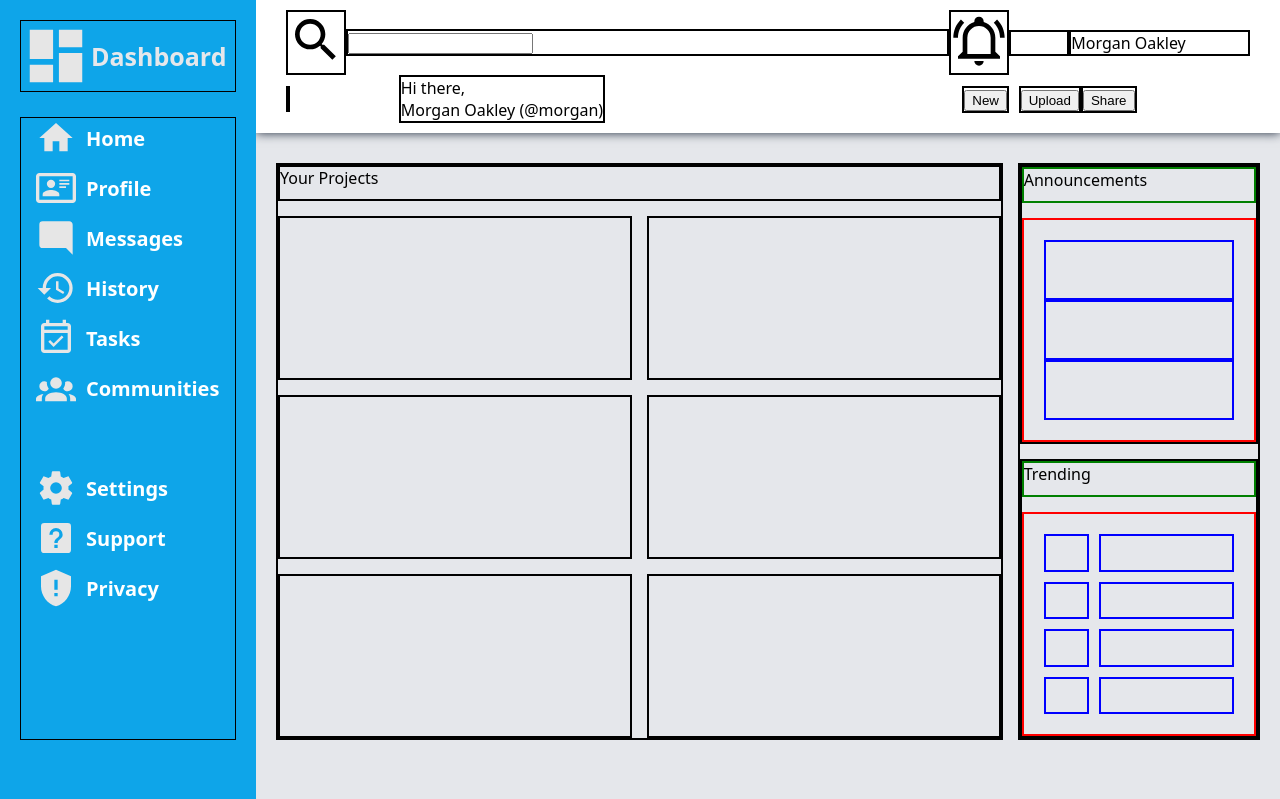
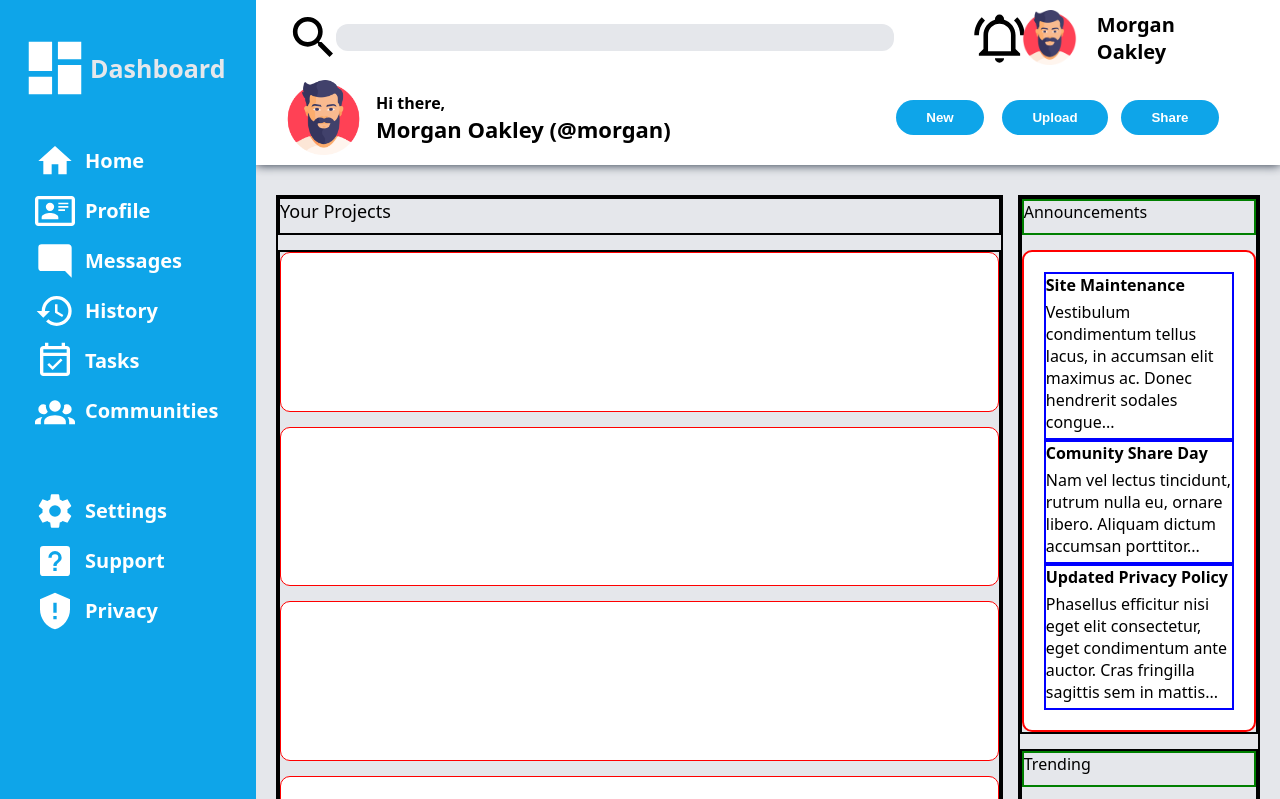
Before and after one commit to Kondorcom/odin_admin_dashboard, a plain HTML site: page index.html in a window 1280 px wide. Shown: the top 799 px of the page. Drawn offline with Linux system fonts and the light colour scheme.

Commit message:
Sidebar and header finished for now

```diff
--- a/index.html
+++ b/index.html
@@ -14,34 +14,34 @@
                 <div>
                     <img class="srch_icon" src="svgs/magnify.svg" alt="">
                 </div>
-                <div>
-                    <input type="text" name="search">
+                <div class="search_bar">
+                    <input class="search_bar" type="text" name="search">
                 </div>
-                <div>
+                <div >
                     <img class="alarm_icon" src="svgs/bell-ring-outline.svg" alt="">
                 </div>
                 <div>
-                    <img class="user_icon_small" src="" alt="">
+                    <img class="user_icon_small" src="avatars/man.png" alt="">
                 </div>
-                <div>
+                <div class="header_first_user">
                     Morgan Oakley
                 </div>
             </div>
             <div class="header_second">
                 <div>
-                    <img class="user_icon_big" src="" alt="">
+                    <img class="user_icon_big" src="avatars/man.png" alt="">
                 </div>
-                <div>
+                <div class="header_welcome">
                     <div>Hi there,</div>
-                    <div>Morgan Oakley (@morgan)</div>
+                    <div class="header_welcome_user">Morgan Oakley (@morgan)</div>
                 </div>
-                <div>
+                <div class="buttons">
                     <button>New</button>
                 </div>
-                <div>
+                <div class="buttons">
                     <button>Upload</button>
                 </div>
-                <div>
+                <div class="buttons">
                     <button>Share</button>
                 </div>
             </div>
@@ -124,23 +124,22 @@
 
             <div class="content">
                 <div class="main_content_title">Your Projects</div>
+                <div class="content_tabs">
                     <div>
 
+                    </div>
+                    <div>
+                    </div>
+                    <div>
                     </div>
                     <div>
 
                     </div>
                     <div>
-
                     </div>
                     <div>
 
                     </div>
-                <div>
-
-                </div>
-                <div>
-
                 </div>
 
 
@@ -152,13 +151,16 @@
                     </div>
                     <div class="announc_content">
                         <div>
-
+                            <h4>Site Maintenance</h4>
+                                <p>Vestibulum condimentum tellus lacus, in accumsan elit maximus ac. Donec hendrerit sodales congue...</p>
                         </div>
                         <div>
-
+                            <h4>Comunity Share Day</h4>
+                                <p>Nam vel lectus tincidunt, rutrum nulla eu, ornare libero. Aliquam dictum accumsan porttitor...</p>
                         </div>
                         <div>
-
+                            <h4>Updated Privacy Policy</h4>
+                                <p>Phasellus efficitur nisi eget elit consectetur, eget condimentum ante auctor. Cras fringilla sagittis sem in mattis...</p>
                         </div>
 
                     </div>
--- a/styles.css
+++ b/styles.css
@@ -17,44 +17,111 @@ body, html {
     /* border: 2px solid black; */
   }
   .header{
+    /* border: 2px solid red; */
     grid-column: 2 / 4;
     box-shadow: 0px 0px 10px #1e293b;
     clip-path: inset(0px 0px -15px 0px);
-    padding: 10px 30px 10px 30px;
+    padding: 10px 60px 10px 30px;
     display: grid;
-
-
+    gap: 15px;
   }
   .header_first{
+    /* border: 2px solid blue; */
     display: grid;
-    grid-template-columns: 1fr 10fr 1fr 1fr 3fr;
-    align-items: center;
+    /* grid-template-columns: 1fr 15fr 1fr 1fr 3fr; */
+    grid-template-columns: minmax(20px, 30px) 15fr minmax(20px, 30px) minmax(45px, 55px) 3fr;
+    grid-template-rows: minmax(30px, 55px);
+    gap: 20px;
+    /* align-items: center; */
+    align-self: center;
     /* justify-items: start; */
 
   }
-  /* img{
-    height: fit-content;
-
-    width: 100%;
-    height: 100%;
-    display: block;
-    object-fit: cover;
-  } */
-  .header_second{
-    display: grid;
-    grid-template-columns: 2fr 10fr 1fr 1fr 3fr;
-    align-items: center;
-    justify-items: start;
+  .header_first > div{
+    /* border: 2px solid black; */
+    display: flex;
+    /* align-items: center; */
 
   }
-  .header_first > div{
-    border: 2px solid black;
+  .search_bar{
+    display: flex;
+    align-items: center;
+  }
+  /* .search_bar{
+    border-radius: 5px;
+
+  } */
+  .header_first input[type=text] {
+    background-color: #e5e7eb;
+    border: none;
+    border-radius: 12px;
+    height: 25px;
+    width: 90%;
+  }
+  .header_first_user{
+    font-size: 20px;
+    font-weight: bold;
+    display: flex;
+    align-items: center;
+  }
+  .user_icon_big{
+    width: 100%;
+    object-fit: contain;
+  }
+
+  .header_second{
+    /* border: 2px solid brown; */
+    display: grid;
+    /* grid-template-columns: 2fr 10fr 1fr 1fr 3fr; */
+    /* grid-template-columns: minmax(50px, 75px) minmax(200px, 6fr) 1fr 1fr 1fr ; */
+    grid-template-columns: minmax(60px, 75px) minmax(200px, 6fr) repeat(3, 100px);
+    grid-template-rows: minmax(30px, 75px);
+    gap: 15px;
+    align-self: center;
+    /* align-items: center; */
+  }
+  .header_second > div{
+    /* border: 2px solid black; */
+    display: flex;
 
   }
 
-  .header_second > div{
-    border: 2px solid black;
+  .header_welcome{
+    display: flex;
+    flex-direction: column;
+    justify-content: center;
   }
+  .header_welcome > div{
+    text-align: left;
+    font-weight: bold;
+  }
+  .header_welcome_user{
+    font-size: 22px;
+
+  }
+  .buttons{
+    display: flex;
+    justify-content: center;
+    align-items: center;
+  }
+  button{
+    border: none;
+    background-color: #0ea5e9;
+    border-radius: 25px;
+
+    padding: 10px 30px 10px 30px;
+    /* padding: 10% 30% 10% 30%; */
+    /* max-width: 100%; */
+    font-weight: bold;
+    color: white;
+  }
+  button:hover {
+    /* background-color: #0ea5e9; */
+    transition: 0.3s;
+    opacity: 0.9;
+    }
+
+
   .sidebar{
     grid-row: 1 / 3;
     background-color: #0ea5e9;
@@ -66,7 +133,7 @@ body, html {
 
   }
   .sidebar > div{
-    border: 1px solid black;
+    /* border: 1px solid black; */
 
   }
   .sidebar_top{
@@ -89,7 +156,7 @@ body, html {
     padding-left: 15px;
 
   }
-  .sidebar_bottom > div{
+  .sidebar_bottom > div{         /*maybe change some gaps*/
     /* border: 1px solid black; */
     display: flex;
     align-items: center;
@@ -99,7 +166,7 @@ body, html {
 
   }
   .sidebar_bottom > div > img{
-    filter: invert(90%);
+    filter: invert(100%);  /*have to play with svg color*/
   }
   .sidebar_first{
     font-size: 25px;
@@ -111,13 +178,20 @@ body, html {
     text-decoration: none;
     color: white;
   }
+ /* img{
+    height: fit-content;
 
+    width: 100%;
+    height: 100%;
+    display: block;
+    object-fit: cover;
+  }  */
   .dashboard_icon{
     /* height:fit-content; */
     /* object-fit: cover;
     width: 100%;
     max-height: 100%; */
-  filter: invert(90%);
+  filter: invert(100%);
   }
 
   .main{
@@ -130,19 +204,33 @@ body, html {
   .content{
     border: 2px solid black;
     display: grid;
-    grid-template-columns: repeat(2, minmax(200px, 1fr));
-    grid-template-rows: auto repeat(3, 4fr);
-
+    /* grid-template-columns: repeat(2, minmax(200px, 1fr)); */
+    /* grid-template-columns: repeat( auto-fit, minmax(250px, 1fr) );
+    grid-template-rows: auto repeat(3, 4fr); */
+    grid-template-rows: auto 1fr;
     gap: 15px;
   }
   .main_content_title{
-    grid-column: 1 / 3;
+    /* grid-column: 1 / 3; */
     text-align: left;
     padding-bottom: 10px;
     border: 2px solid green;
+    /* font-weight: bold; */
+    font-size: 18px;
   }
   .content > div{
     border: 2px solid black;
+  }
+  .content_tabs{
+    display: grid;
+    grid-template-columns: repeat( auto-fill, minmax(450px, 1fr) );
+    /* grid-template-rows: repeat(); */
+    gap: 15px;
+  }
+  .content_tabs > div{
+    border: 1px solid red;
+    background-color: white;
+    border-radius: 10px;
   }
   .nav{
     border: 2px solid black;
@@ -170,7 +258,14 @@ body, html {
     /* grid-template-rows: repeat(auto-fit, minmax(40px, 1fr)); */
     /* grid-template-rows: minmax(40px, 1fr); */
     padding: 20px;
-    /* border-bottom: 2px #cbd5e1; */
+    /* border
+    -bottom: 2px #cbd5e1; */
+    background-color: white;
+    border-radius: 10px;
+  }
+
+  h4{
+    margin: 0;
   }
   .trending_content{
     grid-template-columns: 1fr 3fr;
@@ -178,4 +273,8 @@ body, html {
   }
   .announc_content > div, .trending_content > div{
     border: 2px solid blue;
+
   }
+  p{
+    margin: 5px 0px 5px 0px;
+  }
```
Also changed, not shown: avatars/bear.png (added), avatars/man.png (added), avatars/rabbit.png (added), avatars/woman.png (added). Lines whose indentation alone changed are shown as unchanged.
